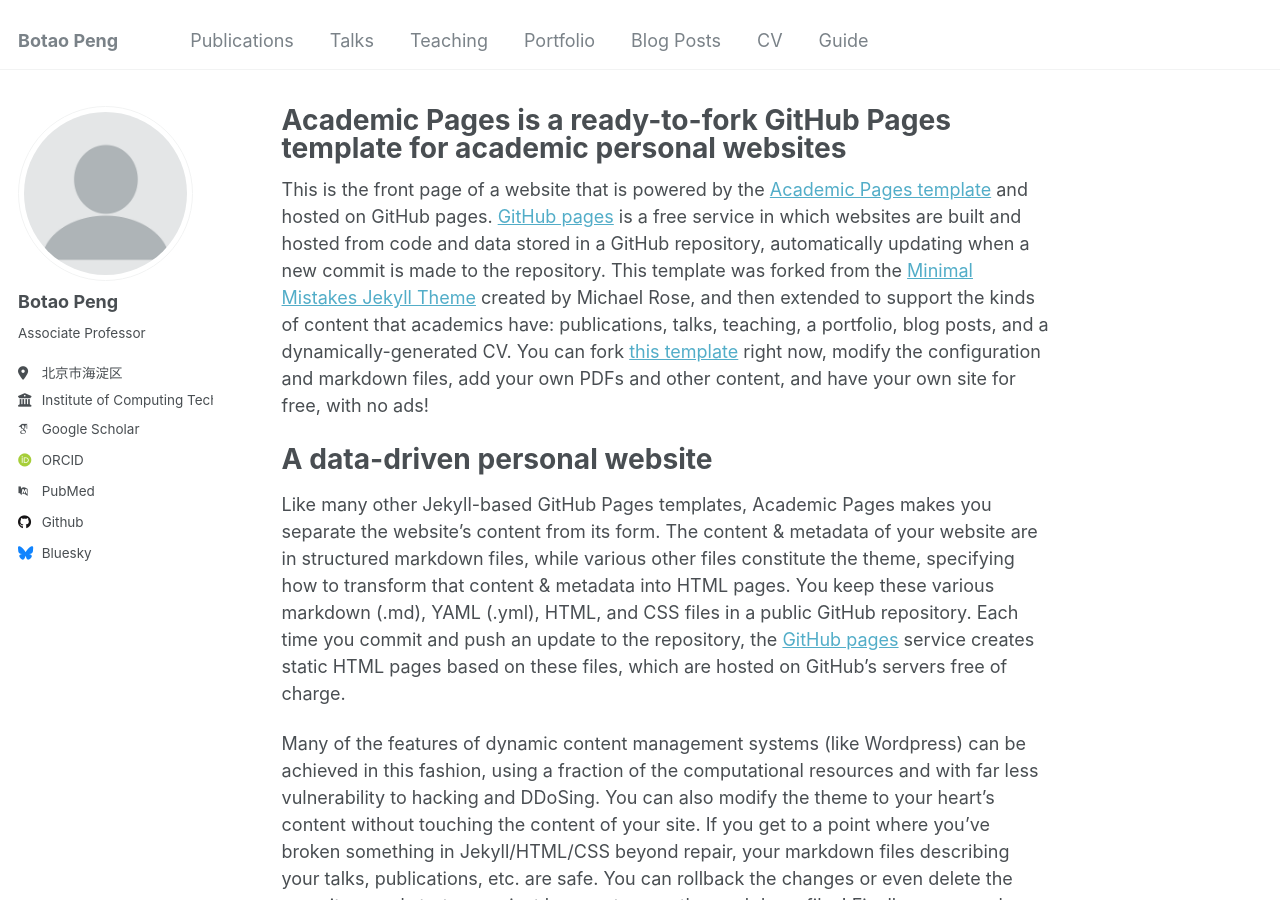
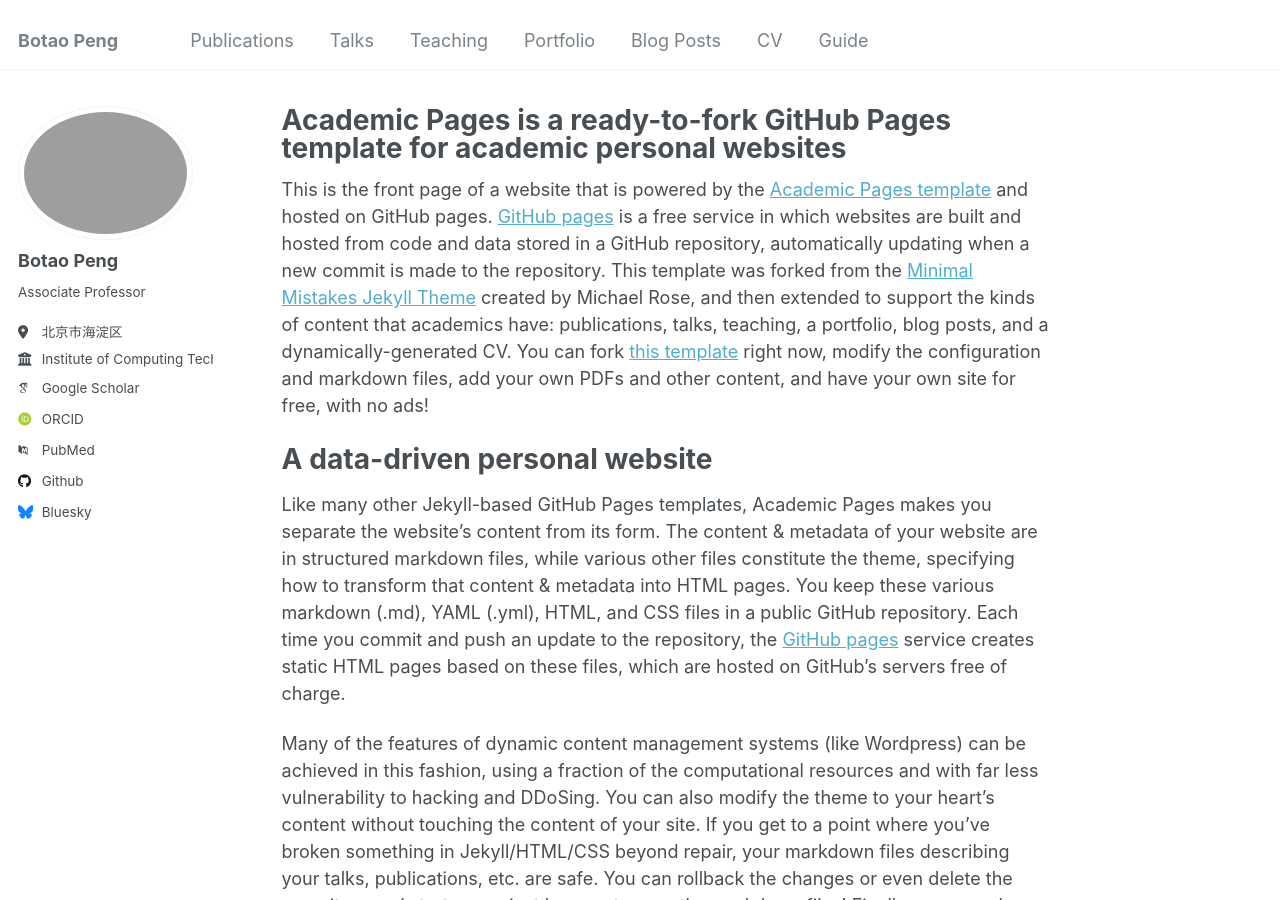
Before and after one commit to BotaoPENG/botaopeng.github.io, a Jekyll site: the page built from _pages/about.md, in a window 1280 px wide and 900 px high. Built offline with Jekyll 4.4.1, drawn with Linux system fonts in a browser that asks for light colours; some web fonts are replaced.

Commit message:
Update _config.yml

```diff
--- a/_config.yml
+++ b/_config.yml
@@ -21,7 +21,7 @@ repository               : "botaopeng.github.io"
 #               Additional customization can be done by editing /_includes/author-profile.html
 author:
   # Biographic information
-  avatar           : "profile.png"
+  avatar           : "pengbotaophoto.png"
   name             : "Botao Peng"
   pronouns         : # example: "she/her"
   bio              : "Associate Professor"
```
